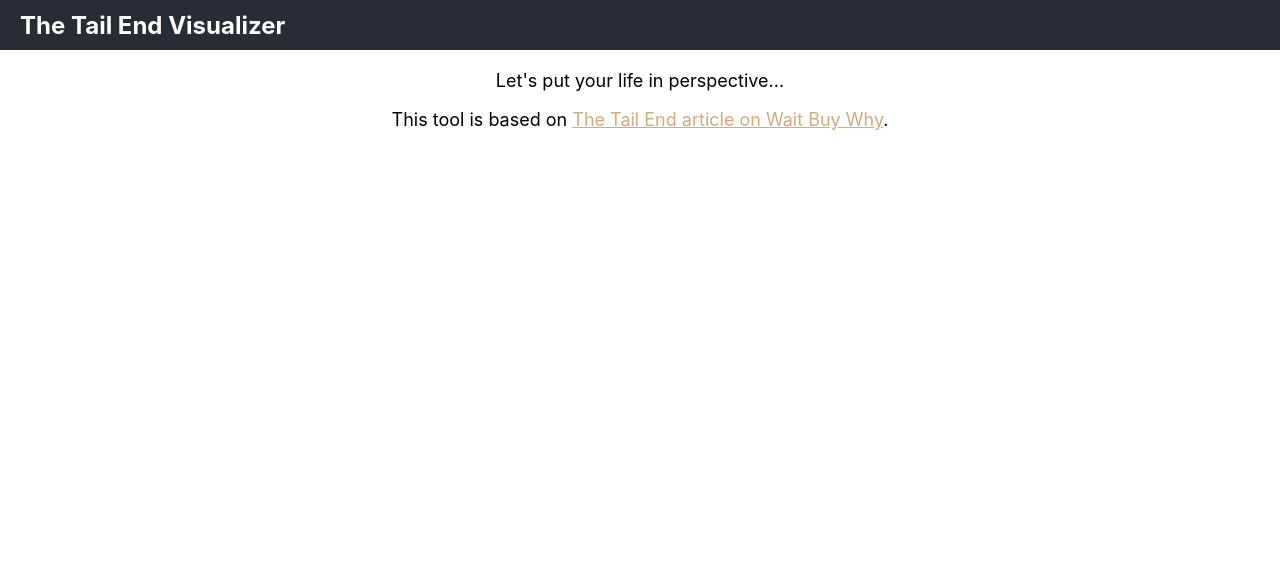
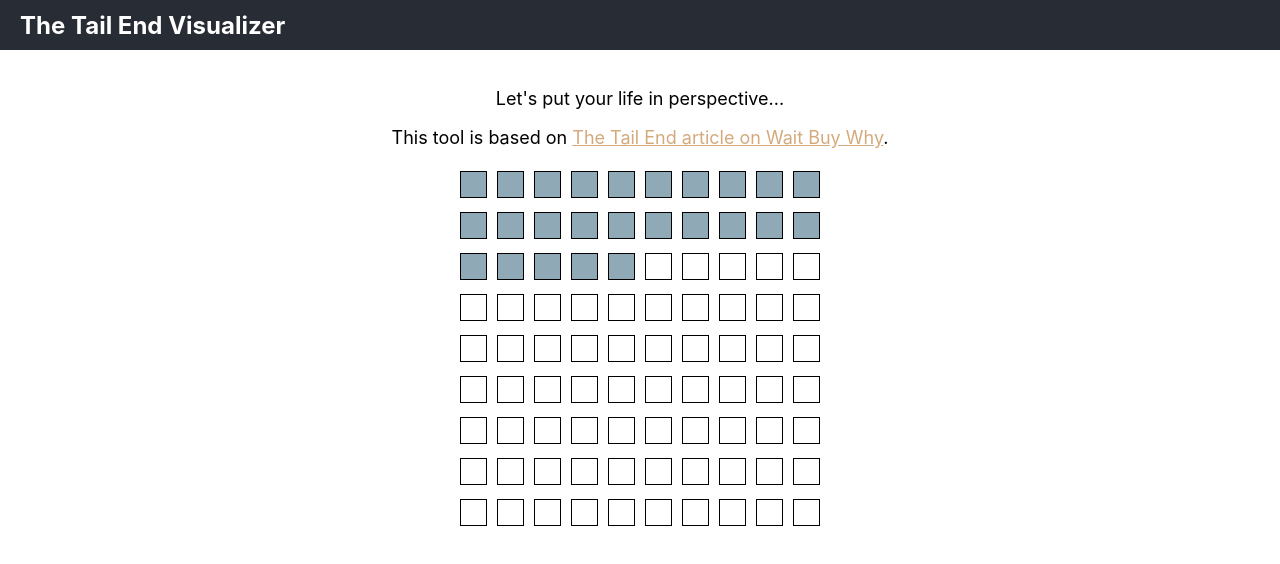
Before and after one commit to davidlamt/tail-end-visualizer, a React (Create React App) app: page / in a window 1280 px wide. Shown: the top 564 px of the page. Built offline with nearby package versions, Linux system fonts and the light colour scheme.

Commit message:
Add animation using static data

```diff
--- a/src/components/MainSection.tsx
+++ b/src/components/MainSection.tsx
@@ -1,5 +1,7 @@
-import React from 'react';
+import React, { useEffect, useState } from 'react';
 import styled from '@emotion/styled';
+
+import { Point } from './';
 
 const Description = styled.div`
   font-size: 18px;
@@ -11,11 +13,34 @@ const Description = styled.div`
 `;
 
 const MainContainer = styled.div`
+  align-items: center;
+  display: flex;
+  flex-direction: column;
   margin: 20px auto;
   max-width: 50em;
 `;
 
 const MainSection: React.FunctionComponent = () => {
+  const age = 25;
+  const years = 90;
+  const columns = 10;
+  const pointsFragment: React.ReactElement[] = [];
+  const [animateIdx, setAnimateIdx] = useState(0);
+
+  for (let idx = 1; idx <= years; idx++) {
+    pointsFragment.push(<Point key={idx} selected={idx <= animateIdx} />);
+
+    if (idx % columns === 0) {
+      pointsFragment.push(<div key={'divider' + idx} />);
+    }
+  }
+
+  useEffect(() => {
+    for (let idx = 1; idx <= age; idx++) {
+      setTimeout(() => setAnimateIdx(idx), 50 * idx);
+    }
+  }, []);
+
   return (
     <MainContainer>
       <Description>
@@ -28,6 +53,7 @@ const MainSection: React.FunctionComponent = () => {
           .
         </p>
       </Description>
+      <div>{pointsFragment}</div>
     </MainContainer>
   );
 };
--- /dev/null
+++ b/src/components/Point.tsx
@@ -0,0 +1,47 @@
+import React from 'react';
+import styled from '@emotion/styled';
+
+interface PointsProps {
+  selected?: boolean;
+}
+
+const StyledPoint = styled.span<PointsProps>`
+  animation: ${(props): string =>
+    props.selected ? 'selectedAnimation 2s linear' : ''};
+  animation-fill-mode: forwards;
+  border: 1px solid #000;
+  display: inline-block;
+  height: 25px;
+  margin: 5px;
+  width: 25px;
+
+  @keyframes selectedAnimation {
+    0% {
+      background-color: #d4aa7d;
+    }
+
+    50% {
+      background-color: #efd09e;
+    }
+
+    75% {
+      transform: scale(1.2);
+      background-color: #d2d8b3;
+    }
+
+    100% {
+      transform: scale(1);
+      background-color: #90a9b7;
+    }
+  }
+`;
+
+const Point: React.FunctionComponent<PointsProps> = ({
+  selected = false,
+}: {
+  selected?: boolean;
+}) => {
+  return <StyledPoint selected={selected} />;
+};
+
+export default Point;
--- a/src/components/index.ts
+++ b/src/components/index.ts
@@ -1,4 +1,5 @@
 import MainSection from './MainSection';
 import NavigationBar from './NavigationBar';
+import Point from './Point';
 
-export { MainSection, NavigationBar };
+export { MainSection, NavigationBar, Point };
```
